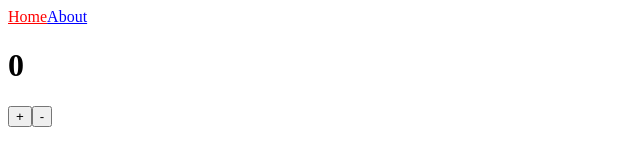
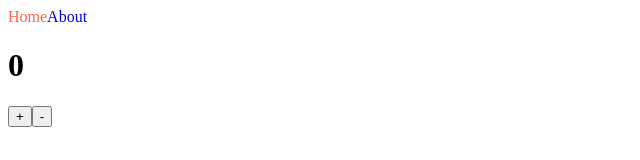
Before and after one commit to yangheat/nextjs-typescript-practice, a Next.js app: page / in a window 1280 px wide. Shown: the top 160 px of the page, without its empty margins (0-640 px from the left). Built offline with nearby package versions, Linux system fonts and the light colour scheme.

Commit message:
css module

```diff
--- /dev/null
+++ b/components/NavBar.module.css
@@ -0,0 +1,7 @@
+.link {
+  text-decoration: none;
+}
+
+.active {
+  color: tomato;
+}
--- a/components/NavBar.tsx
+++ b/components/NavBar.tsx
@@ -1,21 +1,27 @@
 import Link from "next/link";
 import { useRouter } from "next/router";
+import styles from "./NavBar.module.css";
 
 export default function NavBar() {
   const router = useRouter();
-
   return (
     <nav>
       <Link href="/">
         <a
-          className="home"
-          style={{ color: router.pathname === "/" ? "red" : "blue" }}
+          className={`${styles.link} ${
+            router.pathname === "/" ? styles.active : ""
+          }`}
         >
           Home
         </a>
       </Link>
-      <Link href="about">
-        <a style={{ color: router.pathname === "/about" ? "red" : "blue" }}>
+      <Link href="/about">
+        <a
+          className={[
+            styles.link,
+            router.pathname === "/about" ? styles.active : "",
+          ].join(" ")}
+        >
           About
         </a>
       </Link>
```
